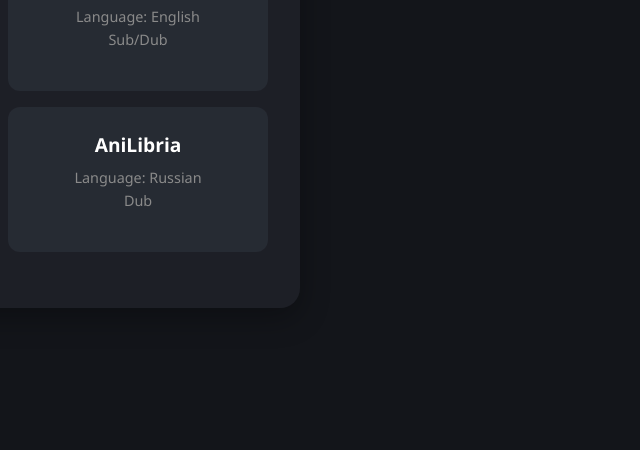
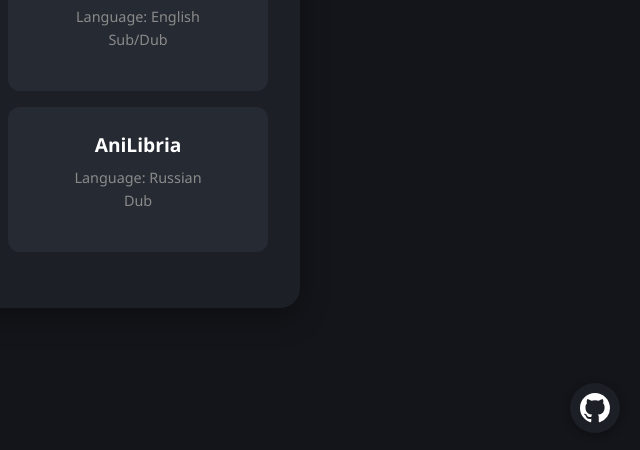
Before and after one commit to ordzy/sora-modules-website, a plain HTML site: page website/index.html in a window 1280 px wide. Shown: the part 347-797 px from the top of the page, 640-1280 px from the left. Drawn offline with Linux system fonts and the light colour scheme.

Commit message:
Update styles.css for github logo

```diff
--- a/website/styles.css
+++ b/website/styles.css
@@ -147,3 +147,30 @@ p {
 @keyframes spin {
     to { transform: rotate(360deg); }
 }
+
+.github-link {
+    position: fixed;
+    bottom: 20px;
+    right: 20px;
+    width: 50px;
+    height: 50px;
+    background: rgba(30, 32, 40, 0.95);
+    border-radius: 50%;
+    display: flex;
+    align-items: center;
+    justify-content: center;
+    box-shadow: 0 2px 10px rgba(0, 0, 0, 0.3);
+    transition: transform 0.3s ease, box-shadow 0.3s ease;
+    z-index: 1000;
+}
+
+.github-link:hover {
+    transform: translateY(-3px);
+    box-shadow: 0 4px 15px rgba(0, 0, 0, 0.4);
+}
+
+.github-link svg {
+    width: 30px;
+    height: 30px;
+    fill: #fff;
+}
```
